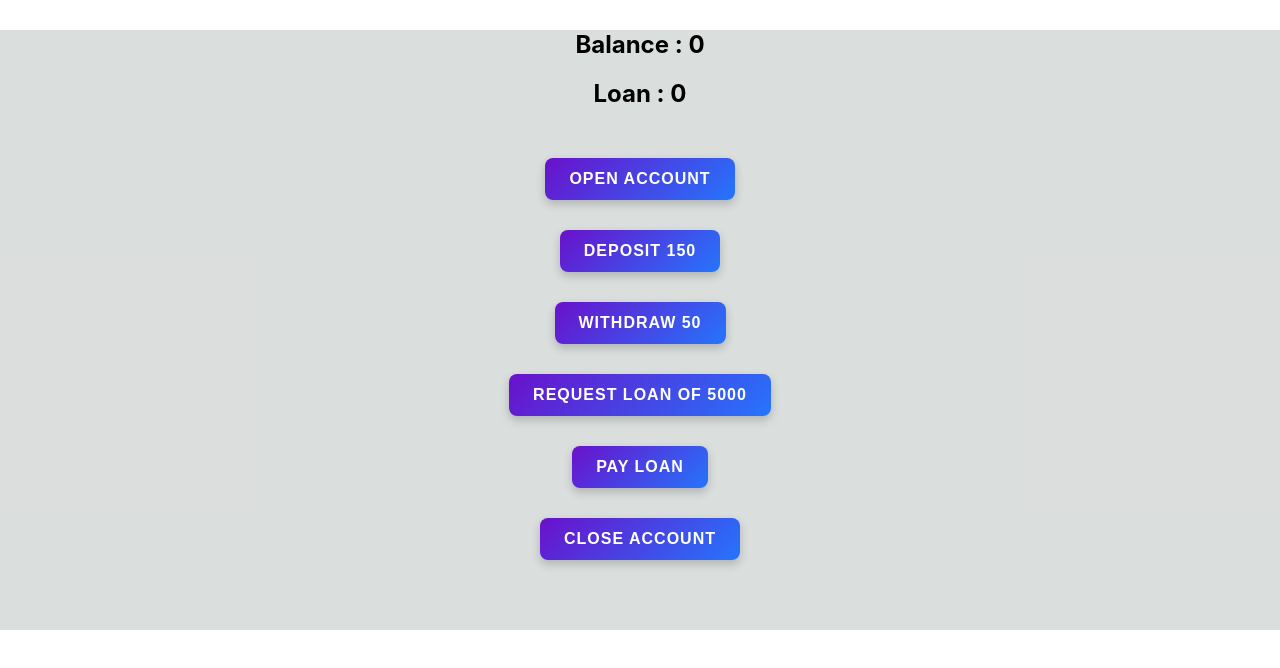
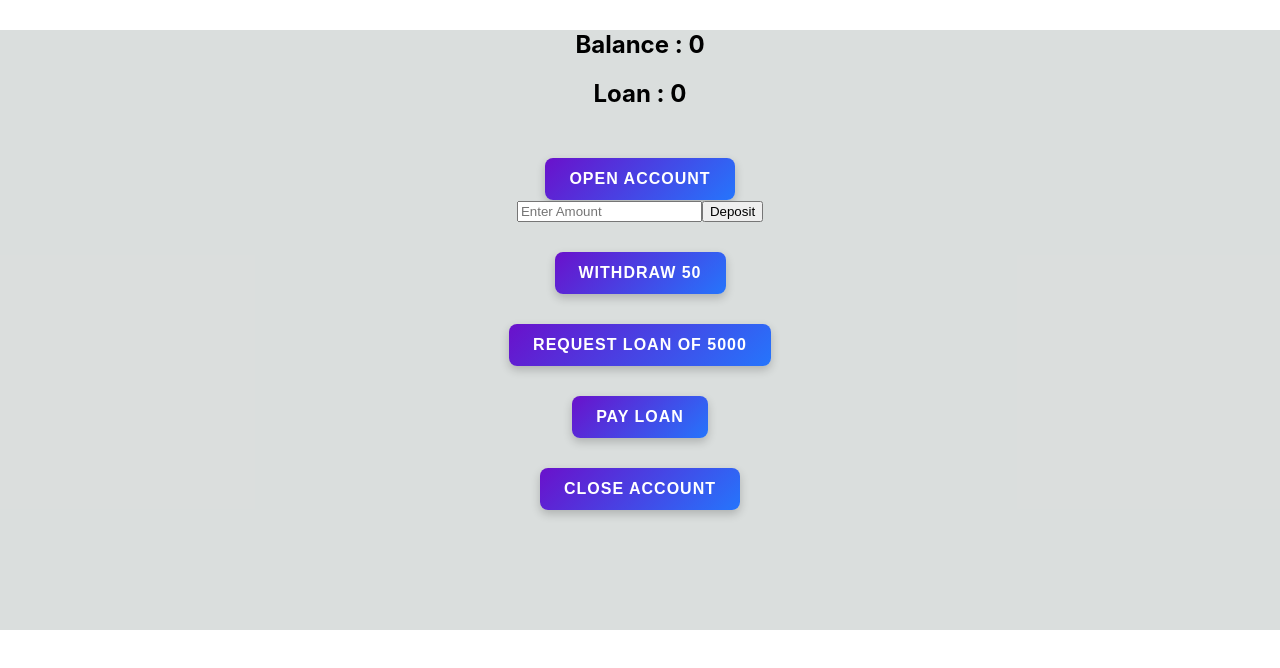
Before and after one commit to zakyboss/React_Mastery, a React (Create React App) app in the folder BankAccount/bank-acc/: page / in a window 1280 px wide. Shown: the top 668 px of the page. Built offline with nearby package versions, Linux system fonts and the light colour scheme.

Commit message:
Changed a button with fixed amount to input form

```diff
--- a/BankAccount/bank-acc/src/Deposit.js
+++ b/BankAccount/bank-acc/src/Deposit.js
@@ -1,15 +1,29 @@
-import React from "react";
+import React, { useState } from "react";
 import "./index.css";
 
 export default function Deposit({ dispatch, active }) {
+  const [amount, setAmount] = useState("");
+
   return (
     <div>
+      <input
+        className="input"
+        type="number"
+        value={amount}
+        onChange={(e) => setAmount(() => e.target.value)}
+        placeholder="Enter Amount"
+      />
       <button
-        className="btn"
-        onClick={() => dispatch({ type: "deposit" })}
-        disabled={!active}
+        onClick={(e) => {
+          // e.preventDefault();
+          if (!amount || !active) {
+            return;
+          }
+          dispatch({ type: "deposit", payload: Number(amount) });
+          setAmount("");
+        }}
       >
-        Deposit 150
+        Deposit
       </button>
     </div>
   );
```
